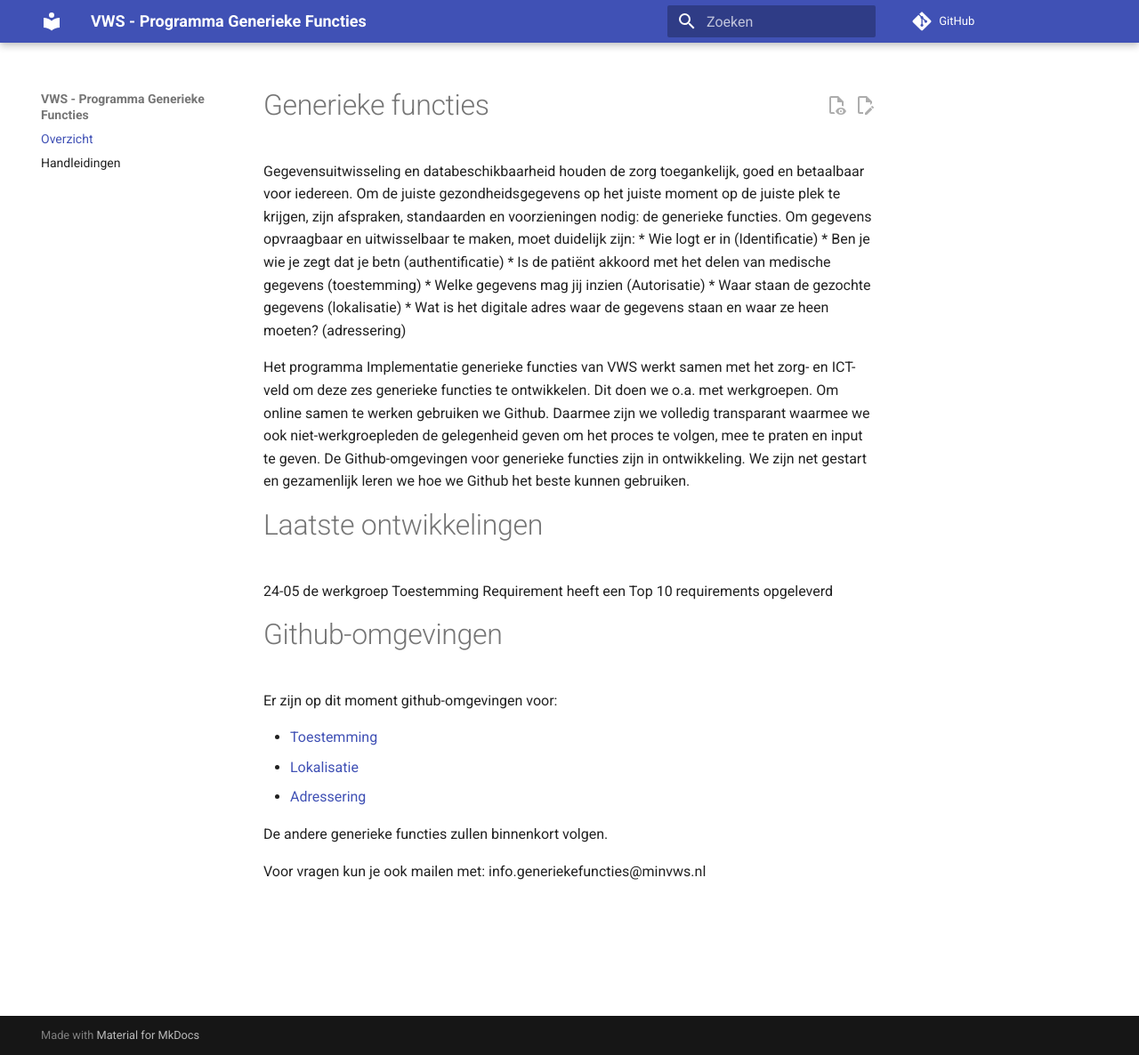
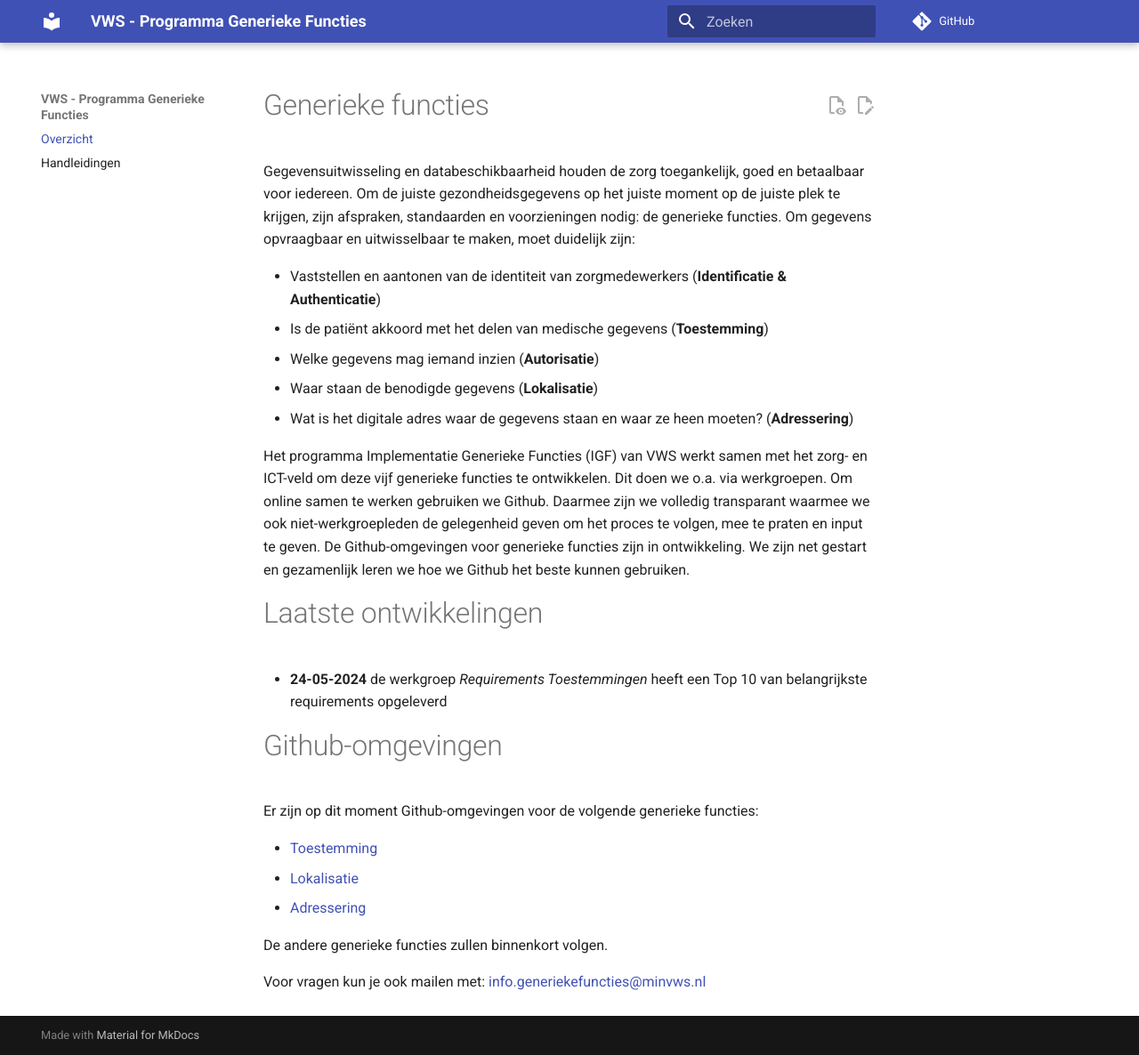
Before and after one commit to minvws/generiekefuncties-docs, an MkDocs documentation site: the page built from docs/index.md, in a window 1280 px wide and 1186 px high. Shown: the whole window at 89% size. Built offline with MkDocs 1.6.1 and Material for MkDocs 9.7.7, drawn with Linux system fonts in a browser that asks for light colours; comment, search, counter and statistics services are not loaded.

Commit message:
Small markdown and textual fixes
Consistent usage of capitalized letters
Add bolt text
Combined Identification and authentication into one function
Fixed email address
Typos

```diff
--- a/docs/index.md
+++ b/docs/index.md
@@ -1,25 +1,27 @@
 # Generieke functies
 
 Gegevensuitwisseling en databeschikbaarheid houden de zorg toegankelijk, goed en betaalbaar voor iedereen. Om de juiste gezondheidsgegevens op het juiste moment op de juiste plek te krijgen, zijn afspraken, standaarden en voorzieningen nodig: de generieke functies. Om gegevens opvraagbaar en uitwisselbaar te maken, moet duidelijk zijn:
-* Wie logt er in (Identificatie)
-* Ben je wie je zegt dat je betn (authentificatie)
-* Is de patiënt akkoord met het delen van medische gegevens (toestemming)
-* Welke gegevens mag jij inzien (Autorisatie)
-* Waar staan de gezochte gegevens (lokalisatie)
-* Wat is het digitale adres waar de gegevens staan en waar ze heen moeten? (adressering)
 
-Het programma Implementatie generieke functies van VWS werkt samen met het zorg- en ICT-veld om deze zes generieke functies te ontwikkelen. Dit doen we o.a.  met werkgroepen. Om online samen te werken gebruiken we Github. Daarmee zijn we volledig transparant waarmee we ook niet-werkgroepleden de gelegenheid geven om het proces te volgen, mee te praten en input te geven. De Github-omgevingen voor generieke functies zijn in ontwikkeling. We zijn net gestart en gezamenlijk leren we hoe we Github het beste kunnen gebruiken.
+- Vaststellen en aantonen van de identiteit van zorgmedewerkers (**Identificatie & Authenticatie**)
+- Is de patiënt akkoord met het delen van medische gegevens (**Toestemming**)
+- Welke gegevens mag iemand inzien (**Autorisatie**)
+- Waar staan de benodigde gegevens (**Lokalisatie**)
+- Wat is het digitale adres waar de gegevens staan en waar ze heen moeten? (**Adressering**)
+
+Het programma Implementatie Generieke Functies (IGF) van VWS werkt samen met het zorg- en ICT-veld om deze vijf generieke functies te ontwikkelen. Dit doen we o.a. via werkgroepen. Om online samen te werken gebruiken we Github. Daarmee zijn we volledig transparant waarmee we ook niet-werkgroepleden de gelegenheid geven om het proces te volgen, mee te praten en input te geven. De Github-omgevingen voor generieke functies zijn in ontwikkeling. We zijn net gestart en gezamenlijk leren we hoe we Github het beste kunnen gebruiken.
 
 # Laatste ontwikkelingen
-24-05 de werkgroep Toestemming Requirement heeft een Top 10 requirements opgeleverd
+
+- **24-05-2024** de werkgroep _Requirements Toestemmingen_ heeft een Top 10 van belangrijkste requirements opgeleverd
 
 # Github-omgevingen
-Er zijn op dit moment github-omgevingen voor:
 
-* [Toestemming](https://github.com/minvws/generiekefuncties-toestemming)
-* [Lokalisatie](https://github.com/minvws/generiekefuncties-lokalisatie)
-* [Adressering](https://github.com/minvws/generiekefuncties-adressering)
+Er zijn op dit moment Github-omgevingen voor de volgende generieke functies:
+
+- [Toestemming](https://github.com/minvws/generiekefuncties-toestemming)
+- [Lokalisatie](https://github.com/minvws/generiekefuncties-lokalisatie)
+- [Adressering](https://github.com/minvws/generiekefuncties-adressering)
 
 De andere generieke functies zullen binnenkort volgen.
 
-Voor vragen kun je ook mailen met: info.generiekefuncties@minvws.nl
+Voor vragen kun je ook mailen met: <mailto:info.generiekefuncties@minvws.nl>
```
